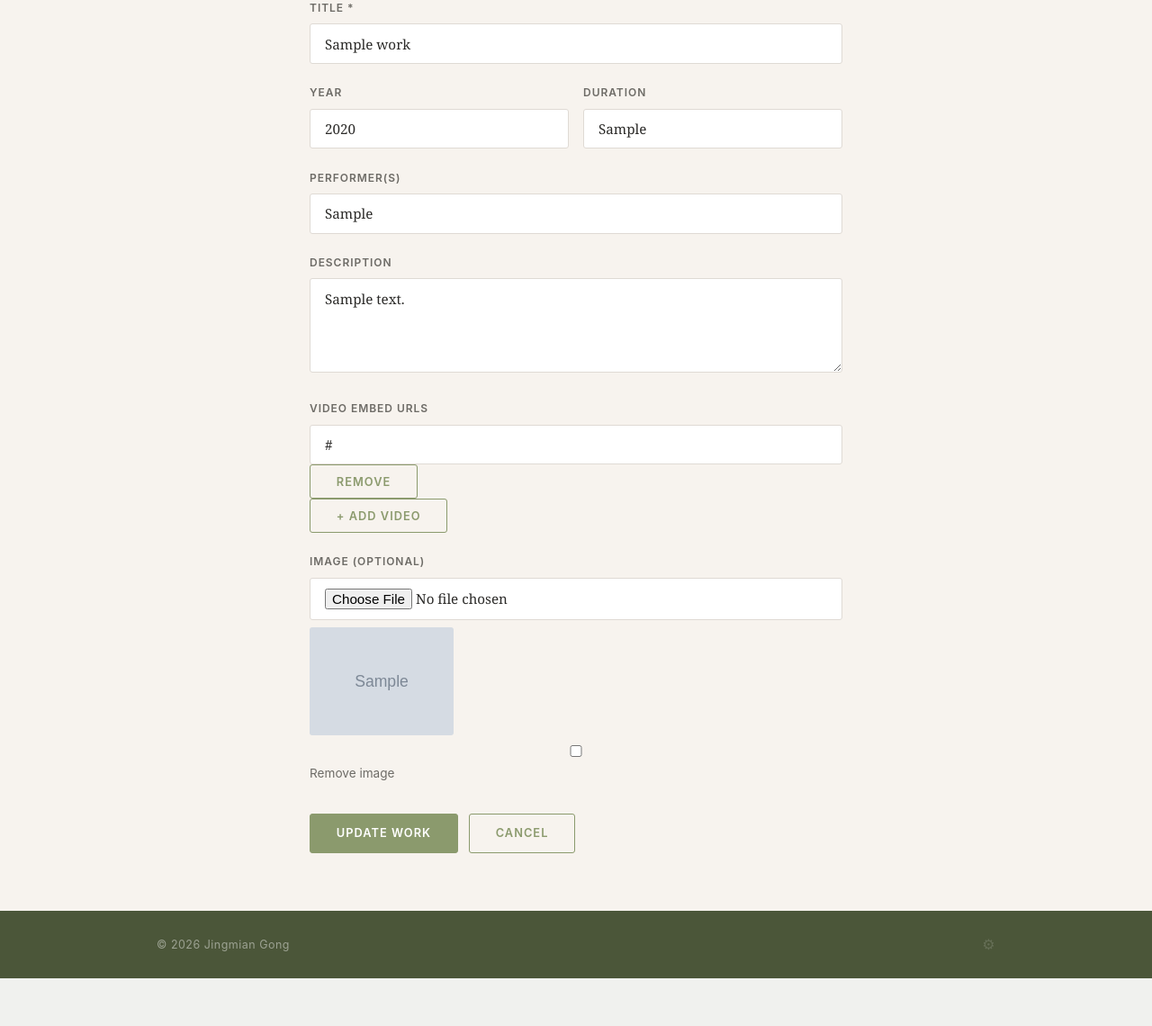
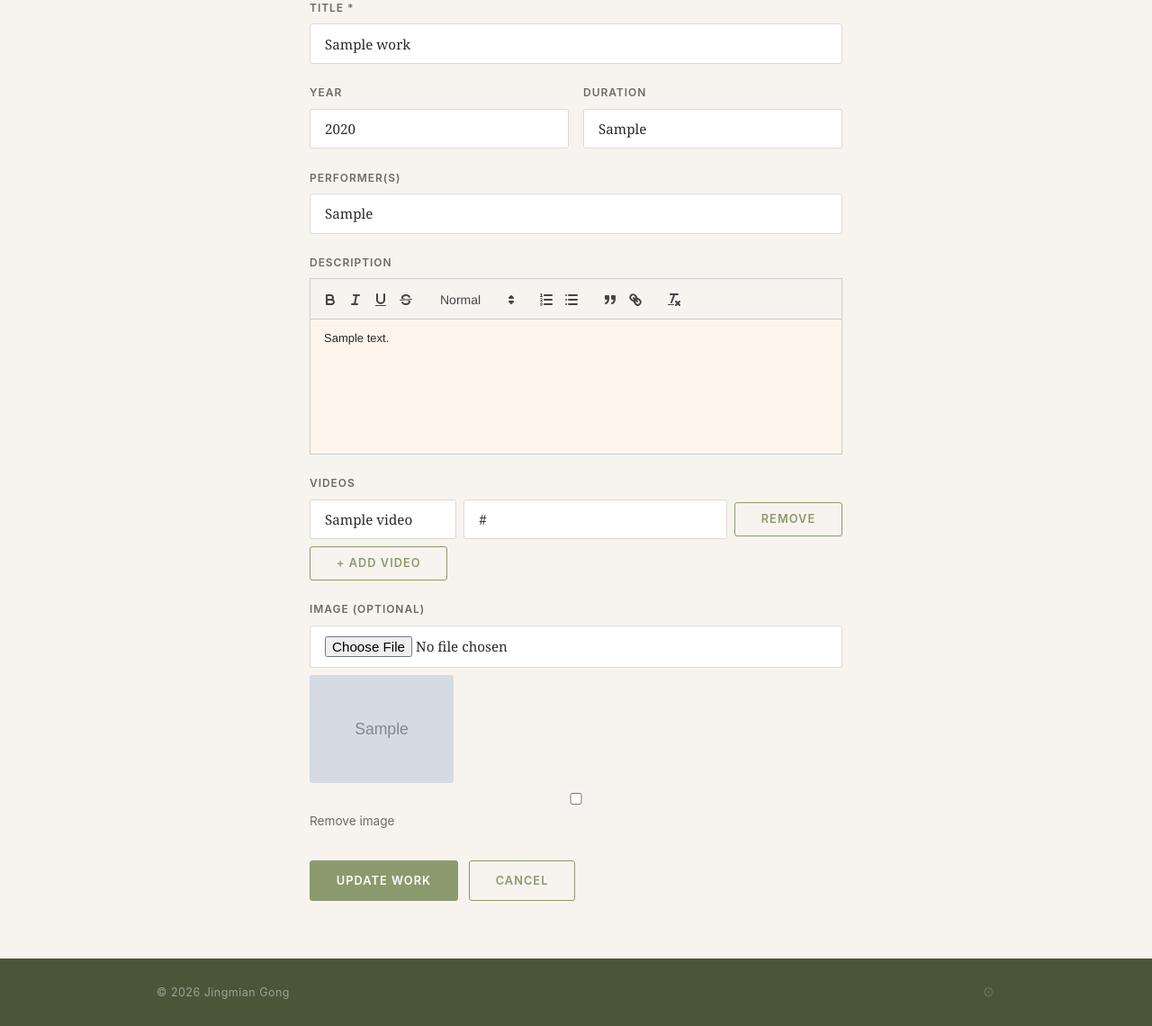
Before and after one commit to seongkohn/jgong-site, a Flask app: page /admin/works/1/edit in a window 1280 px wide. Shown: the part 216-1356 px from the top of the page at 90% size. Before the commit the page ends 1303 px from the top, so only its background shows below. Run offline with Flask 3, Linux system fonts and the light colour scheme; a user stored in the database is signed in; tables that the repository leaves empty hold one stand-in row (values such as "Sample post"); grey boxes marked "Sample" are stand-in pictures; a map, chart or similar area stays blank; some libraries are stand-ins or nearby versions.

Commit message:
Add video titles, YouTube URL auto-convert, and rich text descriptions
- Add title column to work_video table with migration
- Auto-convert YouTube watch/share URLs to embed format
- Add Quill rich text editor for work descriptions
- Sanitize HTML with bleach on server side
- Add video title field to admin form and public display
- Style video URL rows and Quill editor in admin form

Co-Authored-By: Claude Opus 4.6 <noreply@anthropic.com>

```diff
--- a/db.py
+++ b/db.py
@@ -45,6 +45,7 @@ CREATE TABLE IF NOT EXISTS setting (
 CREATE TABLE IF NOT EXISTS work_video (
     id INTEGER PRIMARY KEY AUTOINCREMENT,
     work_id INTEGER NOT NULL,
+    title TEXT,
     video_url TEXT NOT NULL,
     sort_order INTEGER DEFAULT 0,
     FOREIGN KEY (work_id) REFERENCES work(id) ON DELETE CASCADE
@@ -99,6 +100,11 @@ def _migrate(db):
                     (row["id"], row["video_url"]),
                 )
 
+    # Add title column to work_video if missing
+    wv_cols = [r[1] for r in db.execute("PRAGMA table_info(work_video)").fetchall()]
+    if "title" not in wv_cols:
+        db.execute("ALTER TABLE work_video ADD COLUMN title TEXT")
+
     db.commit()
 
 
--- a/requirements.txt
+++ b/requirements.txt
@@ -3,3 +3,4 @@ Flask-Login==0.6.3
 Flask-WTF==1.2.2
 Werkzeug==3.1.3
 Pillow>=10.0
+bleach>=6.0
--- a/routes_admin.py
+++ b/routes_admin.py
@@ -1,5 +1,7 @@
 import os
+import re
 import uuid
+import bleach
 from flask import (
     Blueprint, render_template, request, redirect, url_for, flash, current_app,
 )
@@ -44,6 +46,36 @@ def _delete_image(filename):
         path = os.path.join(current_app.config["UPLOAD_FOLDER"], filename)
         if os.path.exists(path):
             os.remove(path)
+
+
+def _to_embed_url(url):
+    """Convert YouTube watch/share URLs to embed URLs."""
+    if not url:
+        return url
+    # youtube.com/watch?v=ID
+    m = re.match(r'https?://(?:www\.)?youtube\.com/watch\?v=([A-Za-z0-9_-]+)', url)
+    if m:
+        return f'https://www.youtube.com/embed/{m.group(1)}'
+    # youtu.be/ID
+    m = re.match(r'https?://youtu\.be/([A-Za-z0-9_-]+)', url)
+    if m:
+        return f'https://www.youtube.com/embed/{m.group(1)}'
+    return url
+
+
+ALLOWED_TAGS = [
+    "p", "br", "strong", "em", "u", "s", "a",
+    "h1", "h2", "h3", "blockquote", "pre", "code",
+    "ul", "ol", "li", "sub", "sup", "span",
+]
+ALLOWED_ATTRS = {"a": ["href", "target", "rel"], "span": ["class"]}
+
+
+def _sanitize_html(html):
+    """Sanitize HTML from Quill editor."""
+    if not html:
+        return html
+    return bleach.clean(html, tags=ALLOWED_TAGS, attributes=ALLOWED_ATTRS, strip=True)
 
 
 # ── Auth ────────────────────────────────────────────────────────────────
@@ -144,6 +176,7 @@ def work_new():
         img = _save_image(request.files.get("image"))
         db = get_db()
         max_order = db.execute("SELECT COALESCE(MAX(sort_order),0) FROM work").fetchone()[0]
+        description = _sanitize_html(request.form.get("description") or None)
         db.execute(
             "INSERT INTO work (title, year, duration, description, performers, image_filename, sort_order) "
             "VALUES (?, ?, ?, ?, ?, ?, ?)",
@@ -151,7 +184,7 @@ def work_new():
                 request.form["title"],
                 request.form.get("year") or None,
                 request.form.get("duration") or None,
-                request.form.get("description") or None,
+                description,
                 request.form.get("performers") or None,
                 img,
                 max_order + 1,
@@ -159,12 +192,14 @@ def work_new():
         )
         work_id = db.execute("SELECT last_insert_rowid()").fetchone()[0]
         video_urls = request.form.getlist("video_urls[]")
+        video_titles = request.form.getlist("video_titles[]")
         for i, url in enumerate(video_urls):
-            url = url.strip()
+            url = _to_embed_url(url.strip())
             if url:
+                vtitle = video_titles[i].strip() if i < len(video_titles) else ""
                 db.execute(
-                    "INSERT INTO work_video (work_id, video_url, sort_order) VALUES (?, ?, ?)",
-                    (work_id, url, i),
+                    "INSERT INTO work_video (work_id, title, video_url, sort_order) VALUES (?, ?, ?, ?)",
+                    (work_id, vtitle or None, url, i),
                 )
         db.commit()
         flash("Work added.", "success")
@@ -191,6 +226,7 @@ def work_edit(work_id):
             _delete_image(img)
             img = None
 
+        description = _sanitize_html(request.form.get("description") or None)
         db.execute(
             "UPDATE work SET title=?, year=?, duration=?, description=?, performers=?, image_filename=? "
             "WHERE id=?",
@@ -198,7 +234,7 @@ def work_edit(work_id):
                 request.form["title"],
                 request.form.get("year") or None,
                 request.form.get("duration") or None,
-                request.form.get("description") or None,
+                description,
                 request.form.get("performers") or None,
                 img,
                 work_id,
@@ -206,12 +242,14 @@ def work_edit(work_id):
         )
         db.execute("DELETE FROM work_video WHERE work_id = ?", (work_id,))
         video_urls = request.form.getlist("video_urls[]")
+        video_titles = request.form.getlist("video_titles[]")
         for i, url in enumerate(video_urls):
-            url = url.strip()
+            url = _to_embed_url(url.strip())
             if url:
+                vtitle = video_titles[i].strip() if i < len(video_titles) else ""
                 db.execute(
-                    "INSERT INTO work_video (work_id, video_url, sort_order) VALUES (?, ?, ?)",
-                    (work_id, url, i),
+                    "INSERT INTO work_video (work_id, title, video_url, sort_order) VALUES (?, ?, ?, ?)",
+                    (work_id, vtitle or None, url, i),
                 )
         db.commit()
         flash("Work updated.", "success")
--- a/routes_public.py
+++ b/routes_public.py
@@ -31,7 +31,7 @@ def works():
     for row in rows:
         w = dict(row)
         w["videos"] = db.execute(
-            "SELECT video_url FROM work_video WHERE work_id = ? ORDER BY sort_order",
+            "SELECT title, video_url FROM work_video WHERE work_id = ? ORDER BY sort_order",
             (row["id"],),
         ).fetchall()
         works.append(w)
--- a/static/css/style.css
+++ b/static/css/style.css
@@ -362,6 +362,17 @@ img { max-width: 100%; height: auto; display: block; }
   line-height: 1.75;
 }
 
+.work-video-title {
+  margin-top: 1.25rem;
+  margin-bottom: .25rem;
+  font-size: 1.05rem;
+  font-weight: 600;
+}
+
+.work-video-title + .work-video {
+  margin-top: .5rem;
+}
+
 .work-video {
   margin-top: 1.25rem;
   position: relative;
@@ -570,6 +581,21 @@ img { max-width: 100%; height: auto; display: block; }
 }
 
 .form-row .form-group { flex: 1; }
+
+.video-url-row {
+  display: flex;
+  gap: .5rem;
+  margin-bottom: .5rem;
+  align-items: center;
+}
+.video-url-row input[name="video_titles[]"] { flex: 1; }
+.video-url-row input[name="video_urls[]"] { flex: 2; }
+.video-url-row .btn-remove-video { flex-shrink: 0; }
+
+#quill-editor {
+  min-height: 150px;
+  background: var(--surface);
+}
 
 .form-actions { display: flex; gap: .75rem; margin-top: 2rem; }
 
--- a/static/js/main.js
+++ b/static/js/main.js
@@ -16,7 +16,8 @@ document.addEventListener("DOMContentLoaded", function () {
       var row = document.createElement("div");
       row.className = "video-url-row";
       row.innerHTML =
-        '<input type="url" name="video_urls[]" placeholder="https://www.youtube.com/embed/...">' +
+        '<input type="text" name="video_titles[]" placeholder="Video title (optional)">' +
+        '<input type="url" name="video_urls[]" placeholder="YouTube or embed URL">' +
         '<button type="button" class="btn btn-secondary btn-remove-video">Remove</button>';
       videoContainer.appendChild(row);
     });
--- a/templates/admin/work_form.html
+++ b/templates/admin/work_form.html
@@ -2,9 +2,10 @@
 {% block title %}{{ "Edit" if work else "New" }} Work — Admin{% endblock %}
 
 {% block content %}
+<link href="https://cdn.jsdelivr.net/npm/quill@2/dist/quill.snow.css" rel="stylesheet">
 <section class="section section-narrow">
   <h1 class="page-title">{{ "Edit" if work else "New" }} Work</h1>
-  <form method="POST" enctype="multipart/form-data" class="form">
+  <form method="POST" enctype="multipart/form-data" class="form" id="work-form">
     <input type="hidden" name="csrf_token" value="{{ csrf_token() }}">
 
     <div class="form-group">
@@ -26,15 +27,17 @@
       <input type="text" id="performers" name="performers" value="{{ work.performers if work and work.performers else '' }}">
     </div>
     <div class="form-group">
-      <label for="description">Description</label>
-      <textarea id="description" name="description" rows="4">{{ work.description if work and work.description else '' }}</textarea>
+      <label>Description</label>
+      <div id="quill-editor">{%- if work and work.description -%}{{ work.description|safe }}{%- endif -%}</div>
+      <input type="hidden" name="description" id="description-hidden">
     </div>
     <div class="form-group">
-      <label>Video Embed URLs</label>
+      <label>Videos</label>
       <div id="video-urls-container">
         {% for v in videos %}
         <div class="video-url-row">
-          <input type="url" name="video_urls[]" value="{{ v.video_url }}" placeholder="https://www.youtube.com/embed/...">
+          <input type="text" name="video_titles[]" value="{{ v.title or '' }}" placeholder="Video title (optional)">
+          <input type="url" name="video_urls[]" value="{{ v.video_url }}" placeholder="YouTube or embed URL">
           <button type="button" class="btn btn-secondary btn-remove-video">Remove</button>
         </div>
         {% endfor %}
@@ -58,4 +61,24 @@
     </div>
   </form>
 </section>
+<script src="https://cdn.jsdelivr.net/npm/quill@2/dist/quill.js"></script>
+<script>
+  var quill = new Quill('#quill-editor', {
+    theme: 'snow',
+    modules: {
+      toolbar: [
+        ['bold', 'italic', 'underline', 'strike'],
+        [{ 'header': [1, 2, 3, false] }],
+        [{ 'list': 'ordered'}, { 'list': 'bullet' }],
+        ['blockquote', 'link'],
+        ['clean']
+      ]
+    }
+  });
+  document.getElementById('work-form').addEventListener('submit', function () {
+    var html = quill.root.innerHTML;
+    if (html === '<p><br></p>') html = '';
+    document.getElementById('description-hidden').value = html;
+  });
+</script>
 {% endblock %}
--- a/templates/base.html
+++ b/templates/base.html
@@ -41,6 +41,6 @@
     </div>
   </footer>
 
-  <script src="{{ url_for('static', filename='js/main.js') }}?v=2"></script>
+  <script src="{{ url_for('static', filename='js/main.js') }}?v=3"></script>
 </body>
 </html>
--- a/templates/public/works.html
+++ b/templates/public/works.html
@@ -18,8 +18,9 @@
         <h2>{{ w.title }}{% if w.year %} <span class="work-year">({{ w.year }})</span>{% endif %}</h2>
         {% if w.duration %}<p class="work-meta">Duration: {{ w.duration }}</p>{% endif %}
         {% if w.performers %}<p class="work-meta">Performers: {{ w.performers }}</p>{% endif %}
-        {% if w.description %}<p class="work-desc">{{ w.description }}</p>{% endif %}
+        {% if w.description %}<div class="work-desc">{{ w.description|safe }}</div>{% endif %}
         {% for v in w.videos %}
+        {% if v.title %}<h3 class="work-video-title">{{ v.title }}</h3>{% endif %}
         <div class="work-video">
           <iframe src="{{ v.video_url }}" frameborder="0" allowfullscreen loading="lazy"></iframe>
         </div>
```
